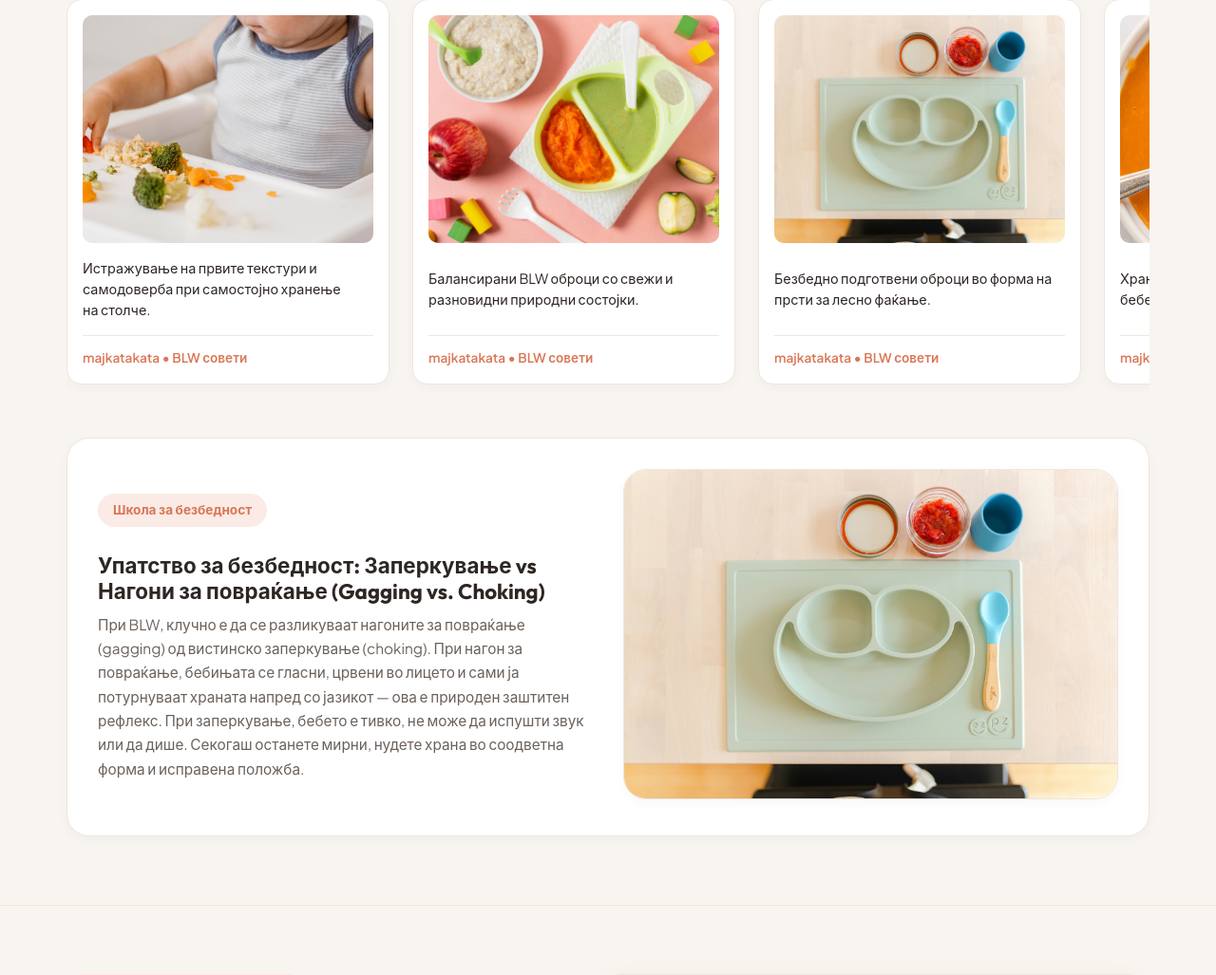
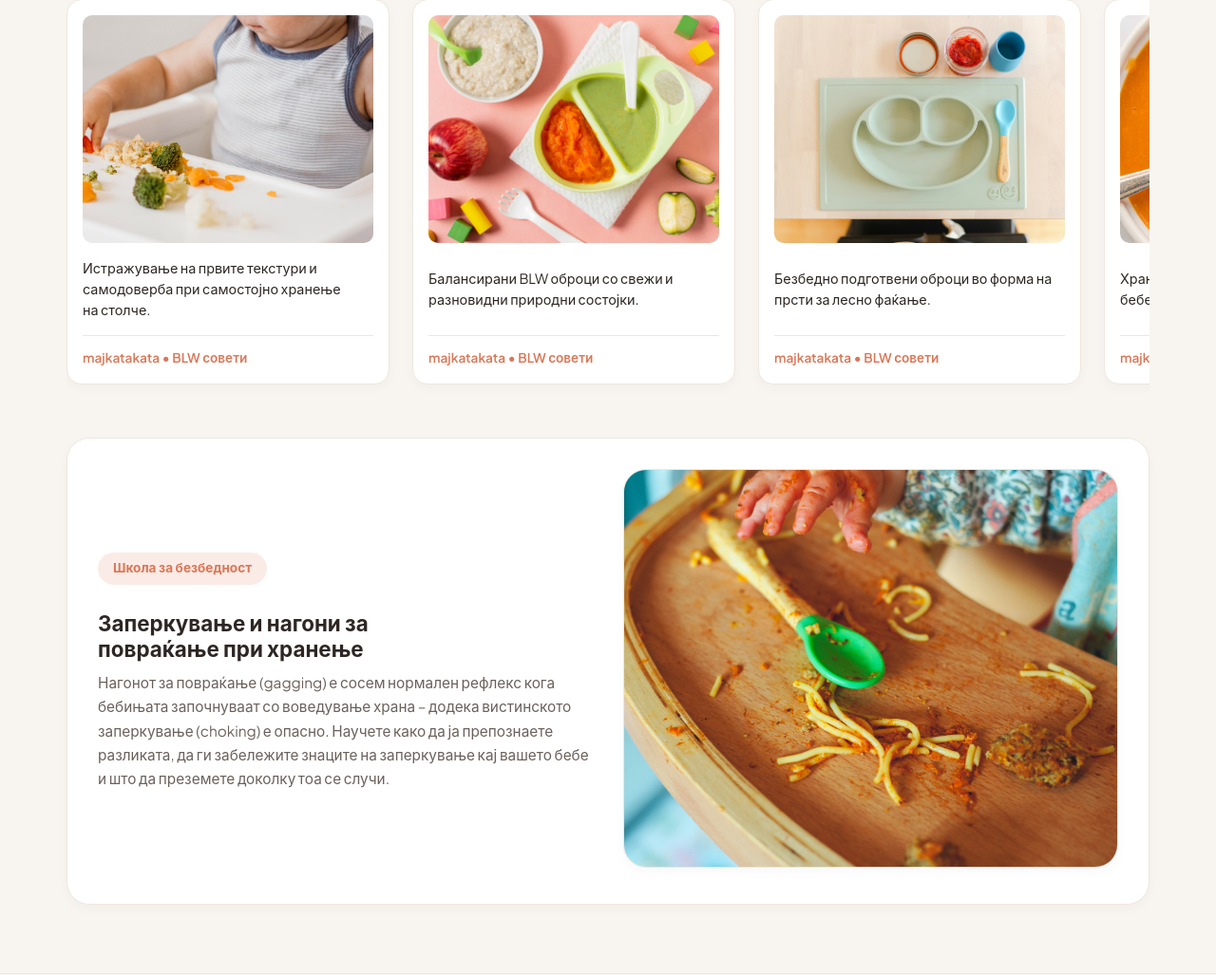
Before and after one commit to ledjape/majkatakata, a Django app: page / in a window 1280 px wide. Shown: the part 3914-4941 px from the top of the page at 95% size. Run offline with Django 5.2, Linux system fonts and the light colour scheme; data that the repository does not hold is empty.

Commit message:
Rewrite educational safety block to Choking and gagging on food with eating_BLW_1.jpg photo

```diff
--- a/hub/templates/hub/home.html
+++ b/hub/templates/hub/home.html
@@ -304,23 +304,23 @@
           </div>
         </div>
 
-        <!-- Educational Safety Feature Block (Choking vs Gagging Instructions) -->
+        <!-- Educational Safety Feature Block (Choking and gagging on food) -->
         <div class="choking-safety-box" style="margin-top: 2.5rem; background: var(--bg-card); border: 1px solid var(--border-color); border-radius: var(--radius-lg); padding: 2rem; box-shadow: var(--shadow-sm);">
           <div class="grid-2col" style="align-items: center; gap: 2rem;">
             <div>
               <span class="session-pill" style="background: rgba(217, 119, 87, 0.15); color: var(--primary);" data-lang-mk="Школа за безбедност" data-lang-en="Safety First Guide">Школа за безбедност</span>
-              <h3 style="font-family: var(--font-heading); font-size: 1.4rem; margin: 0.75rem 0 0.5rem 0; color: var(--text-main);" data-lang-mk="Упатство за безбедност: Заперкување vs Нагони за повраќање (Gagging vs. Choking)" data-lang-en="Safety Guide: Gagging vs. Choking Instructions">
-                Упатство за безбедност: Заперкување vs Нагони за повраќање (Gagging vs. Choking)
+              <h3 style="font-family: var(--font-heading); font-size: 1.4rem; margin: 0.75rem 0 0.5rem 0; color: var(--text-main);" data-lang-mk="Заперкување и нагони за повраќање при хранење" data-lang-en="Choking and gagging on food">
+                Заперкување и нагони за повраќање при хранење
               </h3>
               <p class="lang-block-mk" style="color: var(--text-muted); font-size: 0.96rem; line-height: 1.65; margin: 0.5rem 0 0 0;">
-                При BLW, клучно е да се разликуваат нагоните за повраќање (gagging) од вистинско заперкување (choking). При нагон за повраќање, бебињата се гласни, црвени во лицето и сами ја потурнуваат храната напред со јазикот — ова е природен заштитен рефлекс. При заперкување, бебето е тивко, не може да испушти звук или да дише. Секогаш останете мирни, нудете храна во соодветна форма и исправена положба.
+                Нагонот за повраќање (gagging) е сосем нормален рефлекс кога бебињата започнуваат со воведување храна – додека вистинското заперкување (choking) е опасно. Научете како да ја препознаете разликата, да ги забележите знаците на заперкување кај вашето бебе и што да преземете доколку тоа се случи.
               </p>
               <p class="lang-block-en" style="display:none; color: var(--text-muted); font-size: 0.96rem; line-height: 1.65; margin: 0.5rem 0 0 0;">
-                With BLW, it is essential to distinguish between gagging and true choking. During gagging, babies make noise, turn red, and use their tongue reflex to push food forward safely. True choking is silent—the baby cannot make noise or breathe. Always stay calm, serve age-appropriate food shapes, and ensure your baby sits fully upright.
+                Gagging is a totally normal reflex when babies start weaning – choking on food is dangerous. Find out how to tell the difference, and learn to spot the signs of your baby choking on food and what to do if it happens.
               </p>
             </div>
             <div>
-              <img src="{% static 'img/res_2/plate_tray_baby_led_weaning_2.jpg' %}" alt="Безбедно подготведена храна за бебиња" class="rounded-section-img" style="box-shadow: var(--shadow-sm);" loading="lazy" decoding="async" />
+              <img src="{% static 'img/res_2/eating_BLW_1.jpg' %}" alt="Choking and gagging on food guide" class="rounded-section-img" style="box-shadow: var(--shadow-sm);" loading="lazy" decoding="async" />
             </div>
           </div>
         </div>
```
Also changed, not shown: resources/img/res_2/BABY-led-weaning-foods.jpg (added), resources/img/res_2/eating_BLW_1.jpg (added), static/img/res_2/BABY-led-weaning-foods.jpg (added), static/img/res_2/baby-food-arrangement-top-view.jpg (added), static/img/res_2/creamy-carrot-soup-2022-1500-6.jpg (added), static/img/res_2/cute-baby-boy-highchair-choosing-what-eat.jpg (added), static/img/res_2/eating_BLW_1.jpg (added), 1 other file.
